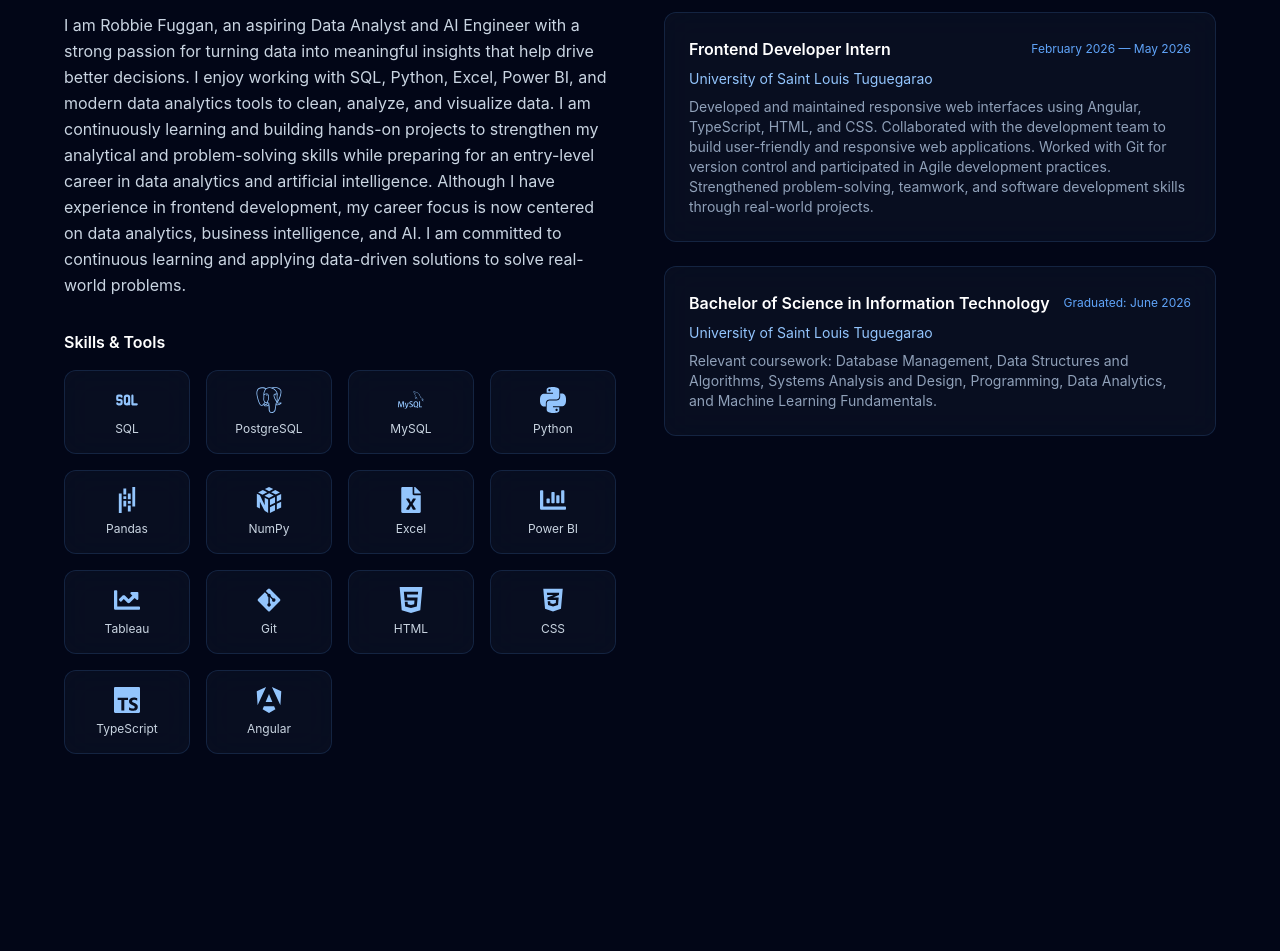
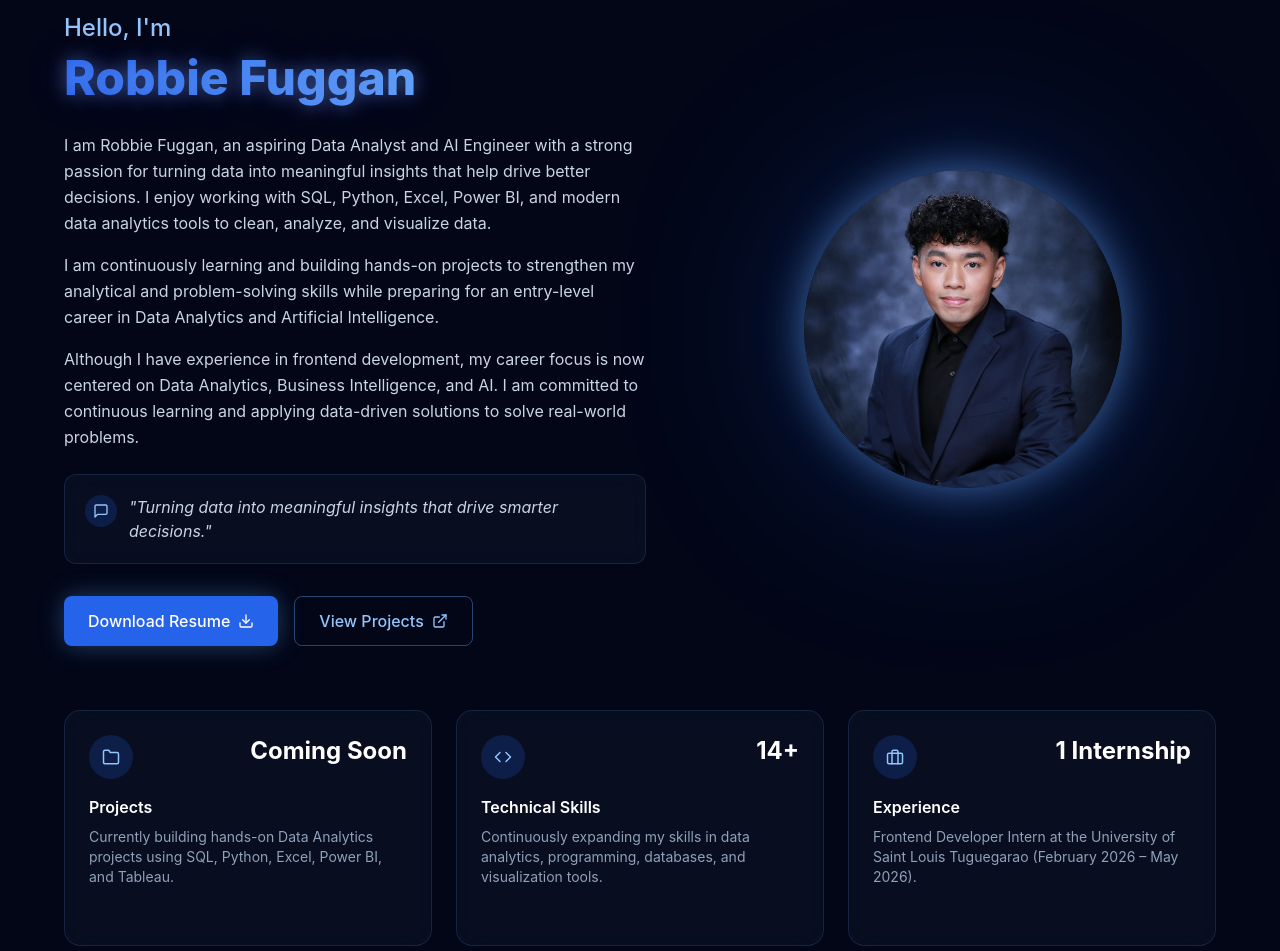
Before and after one commit to Supremo290/portfolio-v1, a React (Vite) app: page / in a window 1280 px wide. Shown: the part 1040-1991 px from the top of the page. Built offline with nearby package versions, Linux system fonts and the light colour scheme.

Commit message:
Refactor code structure for improved readability and maintainability

```diff
--- a/src/components/Button.tsx
+++ b/src/components/Button.tsx
@@ -6,9 +6,10 @@ interface ButtonProps {
   href: string;
   variant?: "primary" | "outline";
   icon?: ReactNode;
+  download?: boolean;
 }
 
-function Button({ children, href, variant = "primary", icon }: ButtonProps) {
+function Button({ children, href, variant = "primary", icon, download }: ButtonProps) {
   const baseClasses =
     "inline-flex items-center gap-2 px-6 py-3 rounded-lg font-medium transition-all duration-300";
 
@@ -20,6 +21,7 @@ function Button({ children, href, variant = "primary", icon }: ButtonProps) {
   return (
     <motion.a
       href={href}
+      download={download}
       className={`${baseClasses} ${variantClasses}`}
       whileHover={{ scale: 1.06 }}
       whileTap={{ scale: 0.97 }}
--- a/src/sections/About.tsx
+++ b/src/sections/About.tsx
@@ -1,7 +1,40 @@
 import { motion } from "framer-motion";
+import {
+  FiDownload,
+  FiExternalLink,
+  FiMessageSquare,
+  FiFolder,
+  FiCode,
+  FiBriefcase,
+  FiArrowUpRight,
+} from "react-icons/fi";
 import SectionHeading from "../components/SectionHeading";
-import { skills } from "../data/skills";
-import { experience } from "../data/experience";
+import Button from "../components/Button";
+import formalPicture from "../assets/Formal-Picture.jpg";
+
+const stats = [
+  {
+    icon: FiFolder,
+    value: "Coming Soon",
+    title: "Projects",
+    description:
+      "Currently building hands-on Data Analytics projects using SQL, Python, Excel, Power BI, and Tableau.",
+  },
+  {
+    icon: FiCode,
+    value: "14+",
+    title: "Technical Skills",
+    description:
+      "Continuously expanding my skills in data analytics, programming, databases, and visualization tools.",
+  },
+  {
+    icon: FiBriefcase,
+    value: "1 Internship",
+    title: "Experience",
+    description:
+      "Frontend Developer Intern at the University of Saint Louis Tuguegarao (February 2026 – May 2026).",
+  },
+];
 
 function About() {
   return (
@@ -9,61 +42,115 @@ function About() {
       <div className="max-w-6xl mx-auto">
         <SectionHeading eyebrow="About Me" title="Who I Am" />
 
-        <div className="grid md:grid-cols-2 gap-12">
+        <div className="grid md:grid-cols-[1.15fr_1fr] gap-12 lg:gap-16 items-center">
           <motion.div
             initial={{ opacity: 0, x: -30 }}
             whileInView={{ opacity: 1, x: 0 }}
             viewport={{ once: true, amount: 0.3 }}
             transition={{ duration: 0.6 }}
           >
-            <p className="text-slate-300 leading-relaxed mb-8">
-              I am Robbie Fuggan, an aspiring Data Analyst and AI Engineer
-              with a strong passion for turning data into meaningful insights
-              that help drive better decisions. I enjoy working with SQL,
-              Python, Excel, Power BI, and modern data analytics tools to
-              clean, analyze, and visualize data. I am continuously learning
-              and building hands-on projects to strengthen my analytical and
-              problem-solving skills while preparing for an entry-level
-              career in data analytics and artificial intelligence. Although
-              I have experience in frontend development, my career focus is
-              now centered on data analytics, business intelligence, and AI.
-              I am committed to continuous learning and applying data-driven
-              solutions to solve real-world problems.
-            </p>
+            <h3 className="text-xl md:text-2xl text-glow-300 font-medium">
+              Hello, I'm
+            </h3>
+            <h2 className="text-4xl md:text-5xl font-extrabold mt-1 mb-6 leading-tight">
+              <span className="bg-gradient-to-r from-primary-600 to-glow-400 bg-clip-text text-transparent text-glow">
+                Robbie Fuggan
+              </span>
+            </h2>
 
-            <h3 className="text-white font-semibold mb-4">Skills &amp; Tools</h3>
-            <div className="grid grid-cols-4 gap-4">
-              {skills.map(({ name, icon: Icon }) => (
-                <div
-                  key={name}
-                  className="glass-card rounded-xl flex flex-col items-center justify-center gap-2 py-4 text-glow-300 hover:text-white hover:shadow-glow transition-all"
-                >
-                  <Icon size={26} />
-                  <span className="text-xs text-slate-300">{name}</span>
-                </div>
-              ))}
+            <div className="space-y-4 text-slate-300 leading-relaxed">
+              <p>
+                I am Robbie Fuggan, an aspiring Data Analyst and AI Engineer
+                with a strong passion for turning data into meaningful
+                insights that help drive better decisions. I enjoy working
+                with SQL, Python, Excel, Power BI, and modern data analytics
+                tools to clean, analyze, and visualize data.
+              </p>
+              <p>
+                I am continuously learning and building hands-on projects to
+                strengthen my analytical and problem-solving skills while
+                preparing for an entry-level career in Data Analytics and
+                Artificial Intelligence.
+              </p>
+              <p>
+                Although I have experience in frontend development, my career
+                focus is now centered on Data Analytics, Business
+                Intelligence, and AI. I am committed to continuous learning
+                and applying data-driven solutions to solve real-world
+                problems.
+              </p>
+            </div>
+
+            <div className="glass-card rounded-xl p-5 mt-6 flex items-start gap-3">
+              <span className="flex items-center justify-center w-8 h-8 rounded-full bg-primary-600/20 text-glow-300 shrink-0">
+                <FiMessageSquare size={16} />
+              </span>
+              <p className="text-slate-300 italic text-sm md:text-base">
+                "Turning data into meaningful insights that drive smarter
+                decisions."
+              </p>
+            </div>
+
+            <div className="flex flex-wrap gap-4 mt-8">
+              <Button href="/resume.pdf" download icon={<FiDownload />}>
+                Download Resume
+              </Button>
+              <Button href="#portfolio" variant="outline" icon={<FiExternalLink />}>
+                View Projects
+              </Button>
             </div>
           </motion.div>
 
           <motion.div
-            initial={{ opacity: 0, x: 30 }}
-            whileInView={{ opacity: 1, x: 0 }}
+            initial={{ opacity: 0, scale: 0.85 }}
+            whileInView={{ opacity: 1, scale: 1 }}
             viewport={{ once: true, amount: 0.3 }}
-            transition={{ duration: 0.6 }}
-            className="space-y-6"
+            transition={{ duration: 0.7, ease: "easeOut" }}
+            className="relative flex justify-center"
           >
-            {experience.map((item) => (
-              <div key={item.title} className="glass-card rounded-xl p-6">
-                <div className="flex items-center justify-between mb-2">
-                  <h4 className="text-white font-semibold">{item.title}</h4>
-                  <span className="text-xs text-glow-400">{item.period}</span>
-                </div>
-                <p className="text-sm text-glow-300 mb-2">{item.organization}</p>
-                <p className="text-sm text-slate-400">{item.description}</p>
-              </div>
-            ))}
+            <div
+              className="glow-blob w-56 h-56 sm:w-64 sm:h-64 md:w-80 md:h-80 bg-primary-600/30"
+              aria-hidden="true"
+            />
+            <img
+              src={formalPicture}
+              alt="Robbie Fuggan"
+              className="relative w-52 h-52 sm:w-64 sm:h-64 md:w-80 md:h-80 rounded-full object-cover border border-glow-400/30 shadow-glow-lg"
+            />
           </motion.div>
         </div>
+
+        <motion.div
+          initial={{ opacity: 0, y: 30 }}
+          whileInView={{ opacity: 1, y: 0 }}
+          viewport={{ once: true, amount: 0.3 }}
+          transition={{ duration: 0.6, delay: 0.2 }}
+          className="grid sm:grid-cols-3 gap-6 mt-16"
+        >
+          {stats.map(({ icon: Icon, value, title, description }) => (
+            <div
+              key={title}
+              className="glass-card rounded-2xl p-6 group hover:shadow-glow transition-all duration-300"
+            >
+              <div className="flex items-start justify-between gap-3 mb-4">
+                <span className="flex items-center justify-center w-11 h-11 rounded-full bg-primary-600/20 text-glow-300 shrink-0">
+                  <Icon size={18} />
+                </span>
+                <span className="text-xl md:text-2xl font-bold text-white text-right">
+                  {value}
+                </span>
+              </div>
+              <h4 className="text-white font-semibold mt-2">{title}</h4>
+              <p className="text-sm text-slate-400 mt-2 mb-4">{description}</p>
+              <div className="flex justify-end">
+                <FiArrowUpRight
+                  className="text-glow-400 opacity-0 group-hover:opacity-100 transition-opacity"
+                  size={18}
+                />
+              </div>
+            </div>
+          ))}
+        </motion.div>
       </div>
     </section>
   );
```
Also changed, not shown: src/assets/Formal-Picture.jpg (added).
